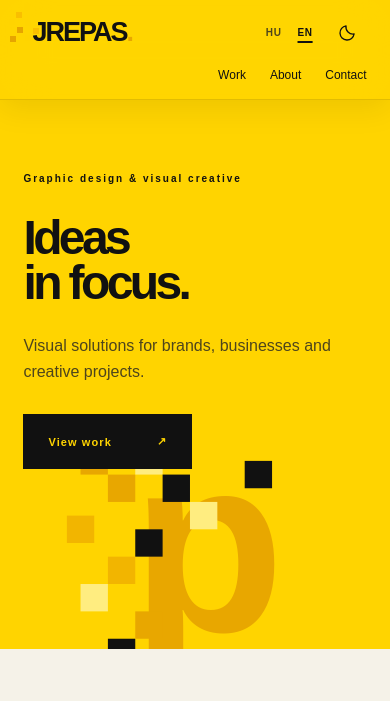
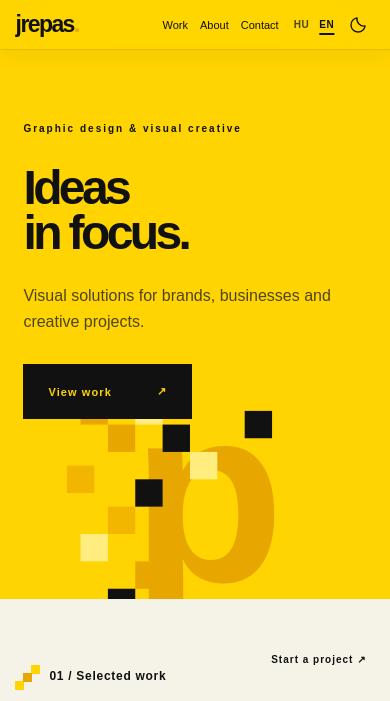
Before and after one commit to janarepas/jrepas-portfolio, a plain HTML site: page index.html in a window 390 px wide. Shown: the top 701 px of the page. Drawn offline with Linux system fonts and the light colour scheme.

Commit message:
Slim glass navigation to 50px with lowercase wordmark and stronger blur

```diff
--- a/index.html
+++ b/index.html
@@ -3,10 +3,10 @@
 <head>
 <meta charset="utf-8"><meta name="viewport" content="width=device-width, initial-scale=1">
 <meta name="theme-color" content="#080808"><meta name="description" content="János Répás — graphic design, packaging and visual identities.">
-<title>JREPAS — Graphic Design & Visual Creative</title><link rel="stylesheet" href="style.css?v=9">
+<title>JREPAS — Graphic Design & Visual Creative</title><link rel="stylesheet" href="style.css?v=10">
 <script src="site.js?v=8" defer></script></head>
 <body>
-<header class="site-header wrap"><a class="brand" href="index.html" aria-label="JREPAS home"><span class="brand-pixels" aria-hidden="true"></span><span class="brand-word">JREPAS<span>.</span></span></a><nav aria-label="Main navigation"><a href="#work" data-i18n="1">Work</a><a href="#about" data-i18n="2">About</a><a href="#contact" data-i18n="3">Contact</a></nav><a class="header-contact" href="#contact" data-i18n="4">Let's talk <span>↗</span></a><div class="site-controls"><div class="language-switch" role="group" aria-label="Language / Nyelv"><button type="button" data-language="hu" aria-pressed="false">HU</button><button type="button" data-language="en" aria-pressed="true">EN</button></div><button class="theme-toggle" type="button" aria-label="Dark mode" aria-pressed="false"><svg viewBox="0 0 24 24" width="20" height="20" fill="none" stroke="currentColor" stroke-width="1.6" stroke-linecap="round" stroke-linejoin="round" aria-hidden="true"><path d="M20.5 13.2A8.5 8.5 0 0 1 10.8 3.5a8.5 8.5 0 1 0 9.7 9.7Z"/></svg></button></div></header>
+<header class="site-header wrap"><a class="brand" href="index.html" aria-label="JREPAS home"><span class="brand-pixels" aria-hidden="true"></span><span class="brand-word">jrepas<span>.</span></span></a><nav aria-label="Main navigation"><a href="#work" data-i18n="1">Work</a><a href="#about" data-i18n="2">About</a><a href="#contact" data-i18n="3">Contact</a></nav><a class="header-contact" href="#contact" data-i18n="4">Let's talk <span>↗</span></a><div class="site-controls"><div class="language-switch" role="group" aria-label="Language / Nyelv"><button type="button" data-language="hu" aria-pressed="false">HU</button><button type="button" data-language="en" aria-pressed="true">EN</button></div><button class="theme-toggle" type="button" aria-label="Dark mode" aria-pressed="false"><svg viewBox="0 0 24 24" width="20" height="20" fill="none" stroke="currentColor" stroke-width="1.6" stroke-linecap="round" stroke-linejoin="round" aria-hidden="true"><path d="M20.5 13.2A8.5 8.5 0 0 1 10.8 3.5a8.5 8.5 0 1 0 9.7 9.7Z"/></svg></button></div></header>
 <main id="home">
 <section class="hero wrap"><div class="hero-copy"><p class="eyebrow" data-i18n="6">Graphic design & visual creative</p><h1 data-i18n="7">Ideas<br><em>in focus.</em></h1><p class="hero-description" data-i18n="8">Visual solutions for brands, businesses and creative projects.</p><a class="outline-button" href="#work" data-i18n="9">View work <span>↗</span></a></div><div class="pixel-art" aria-hidden="true"><span class="pixel-letter">p</span><span class="pixel-grid"></span><span class="art-label">Form / function / feeling</span></div></section>
 <section class="work wrap" id="work"><div class="section-heading"><p class="eyebrow" data-i18n="10">01 / Selected work</p><a href="mailto:jrepas@icloud.com?subject=Portfolio%20enquiry" class="small-link" data-i18n="11">Start a project ↗</a></div><div class="projects"><a class="project" href="packaging.html"><div class="project-visual photo"><img src="images/packaging.jpg" alt="Packaging design portfolio work" loading="lazy"><span class="visual-arrow">↗</span></div><div class="project-title"><h3 data-i18n="12">Packaging design</h3><span>↗</span></div><p data-i18n="13">Packaging / Print Production</p></a><div class="project project-placeholder"><div class="project-visual graphic graphic-one"><span>02</span><strong data-i18n="14">Point<br>of sale<span class="accent">.</span></strong></div><div class="project-title"><h3 data-i18n="15">Point of sale</h3><span>—</span></div><p data-i18n="16">POS / Retail Design · Coming soon</p></div><div class="project project-placeholder"><div class="project-visual graphic graphic-two"><span>03</span><strong data-i18n="17">Brand<br>identity<span class="accent">.</span></strong></div><div class="project-title"><h3 data-i18n="18">Brand identity</h3><span>—</span></div><p data-i18n="19">Branding / Graphic Design · Coming soon</p></div></div></section>
--- a/style.css
+++ b/style.css
@@ -54,3 +54,43 @@ html{scroll-padding-top:120px}
   .site-header{background:#080808;-webkit-backdrop-filter:none;backdrop-filter:none}
   html[data-theme=light] .site-header{background:#ffd400}
 }
+
+/* Slim, highly transparent glass header. */
+.site-header{
+  height:50px;min-height:50px;padding-top:0;padding-bottom:0;
+  background:rgba(8,8,8,.25);
+  -webkit-backdrop-filter:blur(44px) saturate(170%);
+  backdrop-filter:blur(44px) saturate(170%);
+  box-shadow:0 5px 24px rgba(0,0,0,.05);
+}
+html[data-theme=light] .site-header{background:rgba(255,212,0,.22)}
+.brand-word{font-size:26px;letter-spacing:-1.6px}
+.brand-pixels{width:4px;height:4px;top:0;left:-3px;transform:scale(.7);transform-origin:center}
+.site-header nav a{padding:13px 0}
+html{scroll-padding-top:70px}
+@media(max-width:700px){
+  .site-header{height:50px;min-height:50px;flex-wrap:nowrap;gap:10px;padding-left:4%;padding-right:4%}
+  .brand{width:auto;margin-right:auto;padding-left:0}
+  .brand-word{font-size:23px}
+  .brand-pixels{display:none}
+  .site-header nav{order:0;width:auto;margin-left:0;gap:12px;flex-wrap:nowrap}
+  .site-header nav a{font-size:11px;padding:14px 0}
+  .site-controls{gap:3px}
+  .site-controls .language-switch button{font-size:10px;padding:8px 5px;min-height:36px}
+  .site-controls .theme-toggle{width:32px;min-width:32px;height:36px;padding:6px}
+}
+@media(max-width:370px){
+  .site-header{gap:6px;padding-left:3%;padding-right:3%}
+  .brand-word{font-size:20px}
+  .site-header nav{gap:8px}
+  .site-header nav a{font-size:10px}
+  .site-controls .language-switch button{padding:8px 4px}
+}
+@supports not ((backdrop-filter:blur(1px)) or (-webkit-backdrop-filter:blur(1px))){
+  .site-header{background:#080808}
+  html[data-theme=light] .site-header{background:#ffd400}
+}
+@media(prefers-reduced-transparency:reduce){
+  .site-header{background:#080808;-webkit-backdrop-filter:none;backdrop-filter:none}
+  html[data-theme=light] .site-header{background:#ffd400}
+}
```
Also changed, not shown: packaging.html (+2 -2 lines).
